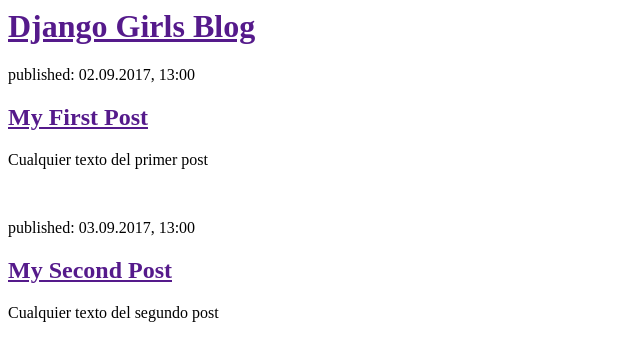
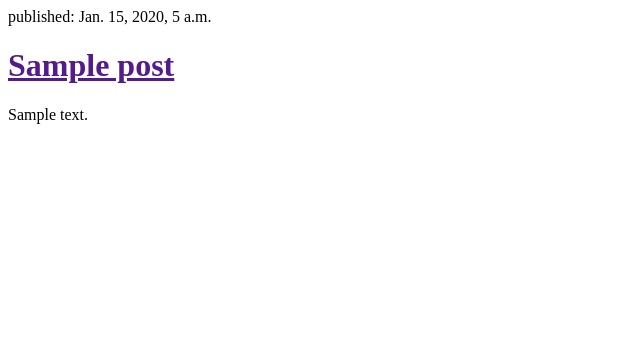
Before and after one commit to Nath05/my-first-blog, a Django app: page / in a window 1280 px wide. Shown: the top 361 px of the page, without its empty margins (0-640 px from the left). Run offline with Django 3.2, Linux system fonts and the light colour scheme; tables that the repository leaves empty hold one stand-in row (values such as "Sample post").

Commit message:
Modificando templates para mostrar info traida de la base

```diff
--- a/mysite/blog/templates/blog/post_list.html
+++ b/mysite/blog/templates/blog/post_list.html
@@ -3,20 +3,12 @@
     <title>Nathy's Blog</title>
   </head>
   <body>
+    {% for post in posts %}
     <div>
-      <h1> <a href= ""> Django Girls Blog</a>
-      </h1>
-    </div>
-    <div>
-      <p>published: 02.09.2017, 13:00 </p>
-      <h2> <a href= ""> My First Post</a></h2>
-      <p> Cualquier texto del primer post </p>
-    </div>
-    <br>
-    <div>
-      <p>published: 03.09.2017, 13:00 </p>
-      <h2> <a href= ""> My Second Post</a> </h2>
-      <p> Cualquier texto del segundo post </p>
-    </div>
+        <p>published: {{post.published_date}}</p>
+        <h1><a href = "">{{post.title}}</a></h1>
+        <p>{{post.text|linebreaksbr}}</p>
+  </div>
+  {% endfor %}
   </body>
 </html>
--- a/mysite/blog/views.py
+++ b/mysite/blog/views.py
@@ -1,6 +1,9 @@
 from django.shortcuts import render
+from django.utils import timezone
+from .models import Post
 
 # Create your views here.
 
 def post_list(request):
-    return render(request, 'blog/post_list.html',{})
+    posts = Post.objects.order_by('published_date')
+    return render(request, 'blog/post_list.html',{'posts':posts})
```
Also changed, not shown: mysite/blog/templates/blog/post_list (copia).html (added, +22 -0 lines).
